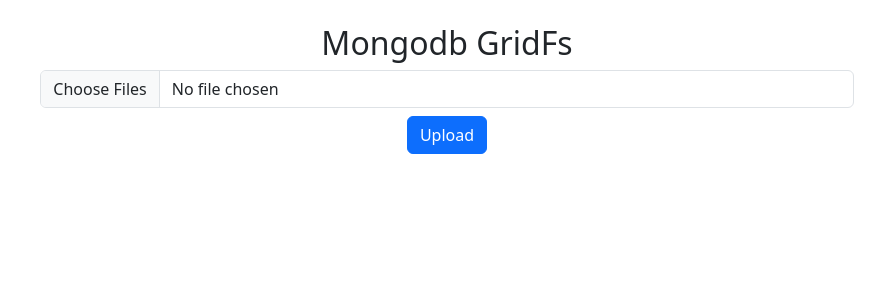
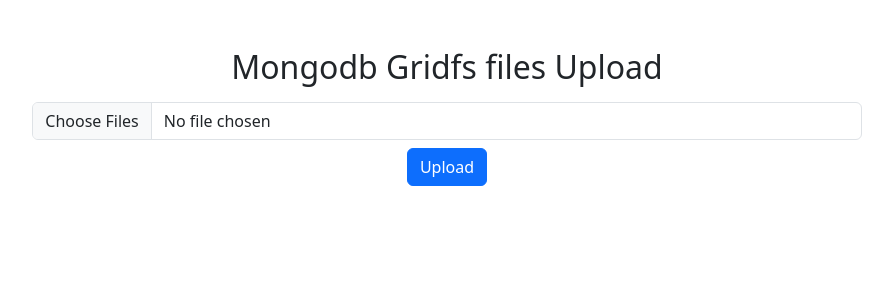
Before and after one commit to naeem-ullah420/express_multer_with_gridfs_mongo, a Node server app: page / in a window 1280 px wide. Shown: the top 300 px of the page, without its empty margins (193-1086 px from the left). Run offline with Node 20, Linux system fonts and the light colour scheme; some libraries are stand-ins or nearby versions.

Commit message:
mongodb gridfs files upload with node

```diff
--- a/index.js
+++ b/index.js
@@ -1,89 +1,95 @@
 const express = require('express')
+const { default: mongoose, mongo } = require('mongoose')
 const app = express()
-const mongoose = require('mongoose')
-const multer = require('multer');
+const multer = require('multer')
+const {GridFsStorage} = require('multer-gridfs-storage');
 const Grid = require('gridfs-stream');
-const {GridFsStorage} = require('multer-gridfs-storage');
 
+app.set('view engine', 'ejs')
 
-// Connect to MongoDB using Mongoose
-mongoose.connect('mongodb://localhost:27017/mongodb_gridfs');
+const MONGODB_URI = "mongodb://127.0.0.1:27017/mongodb_gridfs"
 
-Grid.mongo = mongoose.mongo;
-let gfs, gridFSBucket;
+mongoose.connect(MONGODB_URI)
+
+let gfs, gridFsBucket;
 mongoose.connection.once('open', () => {
-    gfs = Grid(mongoose.connection.db, mongoose.mongo);
-    gfs.collection('files');
-    gridFSBucket = new mongoose.mongo.GridFSBucket(mongoose.connection, {
-        bucketName: "files",
-    });
-    console.log("gridFS Initialized")
+    console.log("mongodb connected")
+    gfs = Grid(mongoose.connection.db, mongo)
+    gfs.collection('files')
+    gridFsBucket = new mongoose.mongo.GridFSBucket(mongoose.connection, {
+        bucketName:'files'
+    })
+    console.log("GridFs initialized")
 })
 
 mongoose.connection.once('error', (e) => {
-    console.log("Error in connecting mongodb: ", e)
+    console.log("mongodb connection error", e)
 })
 
 
-// Set up storage engine using Multer and GridFS
 const storage = new GridFsStorage({
-    url: 'mongodb://localhost:27017/mongodb_gridfs',
-    options: { useNewUrlParser: true, useUnifiedTopology: true },
+    url : MONGODB_URI,
     file: (req, file) => {
+        console.log(file)
         return {
-          filename: file.originalname,
-          bucketName: 'files'
+            filename:   file.originalname,
+            bucketName: 'files'
         };
-    },
-})
+    }
+});
 
-const upload = multer({ storage: storage });
-
-app.set('view engine', 'ejs');
+const upload = multer({ storage: storage })
 
 app.get("/", async (req, res) => {
-    const files = await gfs.files.find({}).sort({ uploadDate: -1 }).toArray()
-    return res.render("pages/home", {
-        files: files
+    let files = await gfs.files.find({}).sort({
+        'uploadDate' : -1
+    }).toArray()
+    console.log(files)
+    res.render('pages/home', {
+        "files": files
     })
-
 })
 
 
-app.post("/uploadFile", upload.array('files'), (req, res) => {
+
+app.post("/uploadFile", upload.array('files', 10), (req, res) => {
     return res.redirect("/")
 })
 
-app.get("/getFile/:file_id", async (req, res) => {
+
+app.get('/getFile/:fileId', async (req, res) => {
     try {
-        const file = await gfs.files.findOne({ _id: new mongoose.Types.ObjectId(req.params.file_id) });
-        if(file.contentType.includes("image") || file.contentType.includes("vide")) {
-            res.setHeader("content-type", file.contentType);
+        let file = await gfs.files.findOne({
+            '_id': new mongoose.Types.ObjectId(req.params.fileId)
+        })
+
+        if(file.contentType.includes("image") || file.contentType.includes("video")) {
+            res.setHeader('Content-Type', file.contentType)
         } else {
-            res.setHeader("Content-Type", "application/octet-stream");
-            res.setHeader("Content-Disposition", `attachment; filename="${file.filename}"`);
+            res.setHeader('Content-Type', file.contentType)
+            res.setHeader('Content-Disposition', 'attachment; filename= ' + file.filename)
         }
-        const readStream = gridFSBucket.openDownloadStream(new mongoose.Types.ObjectId(file._id));
-        readStream.pipe(res);
+
+        const readStream = gridFsBucket.openDownloadStream(file._id)
+        readStream.pipe(res)
     } catch (error) {
-        console.log("Error: ", error)
-        res.send("not found");
+        console.log("Error: ", e)
+        res.send("File not found")
     }
-});
+})
 
-app.get("/deleteFile/:file_id", async (req, res) => {
+app.get('/deleteFile/:fileId', async (req, res) => {
     try {
-        await gfs.files.deleteOne({ _id: new mongoose.Types.ObjectId(req.params.file_id) });
+        let file = await gfs.files.deleteOne({
+            '_id': new mongoose.Types.ObjectId(req.params.fileId)
+        })
         return res.redirect("/")
     } catch (error) {
-        console.log("Error: ", error)
-        res.send("not found");
+        console.log("Error: ", e)
+        res.send("File not found")
     }
-});
-
-
-
+})
 
 app.listen(8000, () => {
-    console.log("Server is listening at http://localhost:8000")
+    console.log("server is running at http://localhost:8000")
 })
--- a/package.json
+++ b/package.json
@@ -14,11 +14,11 @@
     "express": "^4.18.2",
     "gridfs-stream": "^1.1.1",
     "mongodb": "^5.9.1",
-    "mongoose": "^7.6.8",
-    "multer": "^1.4.2",
+    "mongoose": "^8.2.0",
+    "multer": "^1.4.4",
     "multer-gridfs-storage": "^5.0.2"
   },
   "devDependencies": {
-    "nodemon": "^3.0.3"
+    "nodemon": "^3.1.0"
   }
 }
--- a/views/pages/home.ejs
+++ b/views/pages/home.ejs
@@ -9,45 +9,31 @@
 </head>
 <body>
 
-    <div class="container-fluid text-center p-4">
-        <h2>Mongodb GridFs</h2>
-
-        <div class="row justify-content-center mt-2">
-            <div class="col-md-8">
-                <form id="uploadForm" action="/uploadFile" method="post" enctype="multipart/form-data">
-                    <input type="file" class="form-control" name="files" multiple/>
+<div class="container-fluid mt-5 text-center">
+   <h2>Mongodb Gridfs files Upload</h2>
+  <div class="row justify-content-center">
+    <div class="col-md-8 mt-2">
+        <form action="/uploadFile" method="post" enctype="multipart/form-data">
+            <input type="file" name="files" class="form-control" multiple />
             <input type="submit" value="Upload" class="btn btn-primary mt-2">
-                    <div class="text-success mt-2" id="success-output"></div>
-                    <div class="text-danger mt-2" id="error-output"></div>
         </form>
     </div>
   </div>
 
-
   <div class="row">
     <% for(let file of files) { %>
-                <!-- <div class="card" style="width: 18rem;">
-                <img src="..." class="card-img-top" alt="...">
-                <div class="card-body">
-                    <h5 class="card-title">Card title</h5>
-                    <p class="card-text">Some quick example text to build on the card title and make up the bulk of the card's content.</p>
-                    <a href="#" class="btn btn-primary">Go somewhere</a>
-                </div>
-                </div> -->
-                <div class="col-md-3 position-relative p-1">
+        <div class="col-md-3">
             <% if(file.contentType.includes("image")) { %>
-                        <img src="http://localhost:8000/getFile/<%=file._id %>" width="100%" height="200"/>
-                    <% } else if(file.contentType.includes("vide")) { %>
-                        <video src="http://localhost:8000/getFile/<%=file._id %>" width="100%" height="200" controls></video>
+                <img src="http://localhost:8000/getFile/<%=file._id  %>" width="100%" height="200"/>
+            <% }  else if(file.contentType.includes("video")) {%>
+                <video src="http://localhost:8000/getFile/<%=file._id  %>" width="100%" height="200" controls></video>
             <% } else { %>
-                        <div style="width: 100%;height:200px; background:#f1f1f1;" class="d-flex justify-content-center align-items-center">
-                            <a href="http://localhost:8000/getFile/<%=file._id %>">Download</a>
+                <div style="width: 100%; height:200px;">
+                    <a href="http://localhost:8000/getFile/<%=file._id  %>" width="100%" height="200" controls>Download</a>
                 </div>
             <% } %>
-                    <p><%=(file.filename.length > 30 ? file.filename.slice(0, 30) + '....' : file.filename) %></p>
-                        <a class="btn btn-danger w-100" href="http://localhost:8000/deleteFile/<%=file._id %>">
-                            Delete
-                        </a>
+            <p><%=file.filename.length>30 ? file.filename.slice(0, 30) + "..." : file.filename  %></p>
+            <a href="http://localhost:8000/deleteFile/<%=file._id  %>" class="btn btn-danger w-100">Delete</a>
         </div>
       <% } %>
   </div>
@@ -55,3 +41,4 @@
 </div>
 
 </body>
+</html>
```
Also changed, not shown: 2 other files. Lines whose indentation alone changed are shown as unchanged.
